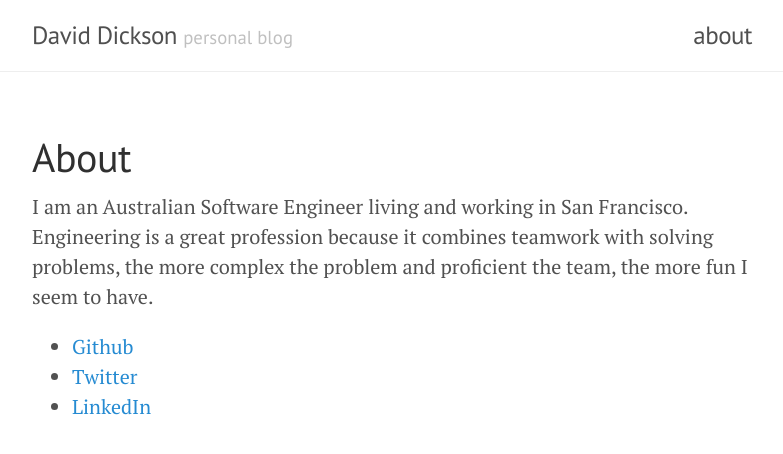
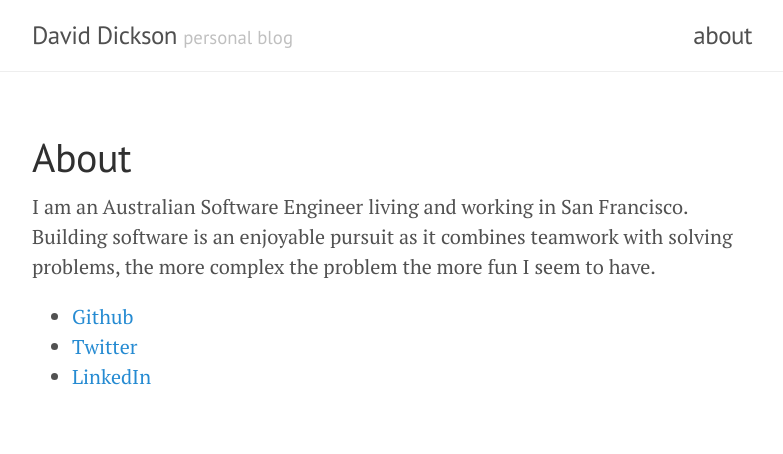
Before and after one commit to davidkdickson/davidkdickson.github.io, a Jekyll site: the page built from about.md, in a window 1280 px wide. Shown: the top 454 px of the page, without its empty margins (248-1031 px from the left). Built offline with Jekyll 4.4.1, drawn with Linux system fonts in a browser that asks for light colours; nearby versions of some CDN libraries.

Commit message:
Small modification to about page

```diff
--- a/about.md
+++ b/about.md
@@ -3,7 +3,7 @@
 title: About
 ---
 
-I am an Australian Software Engineer living and working in San Francisco. Engineering is a great profession because it combines teamwork with solving problems, the more complex the problem and proficient the team, the more fun I seem to have.
+I am an Australian Software Engineer living and working in San Francisco. Building software is an enjoyable pursuit as it combines teamwork with solving problems, the more complex the problem the more fun I seem to have.
 
 * [Github](https://github.com/davidkdickson)
 * [Twitter](https://twitter.com/davidkdickson)
```
